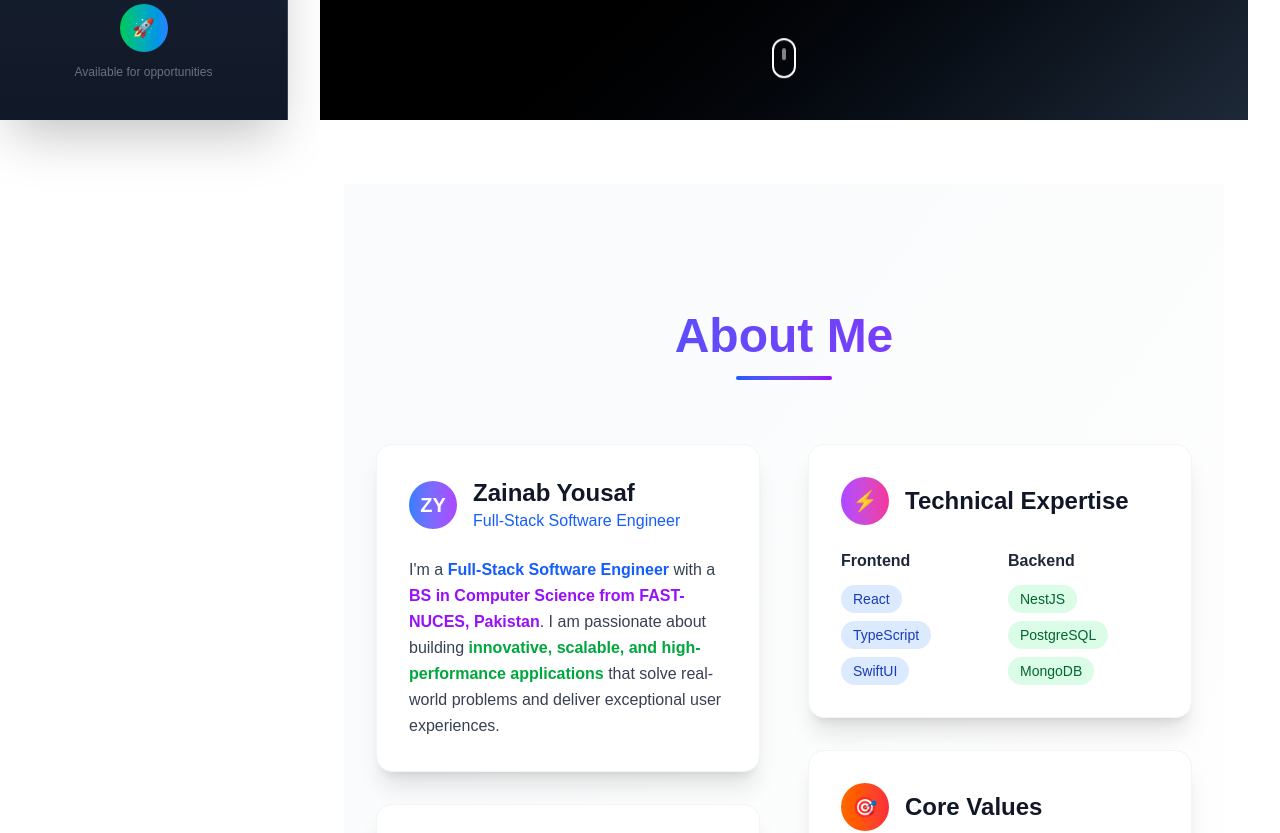
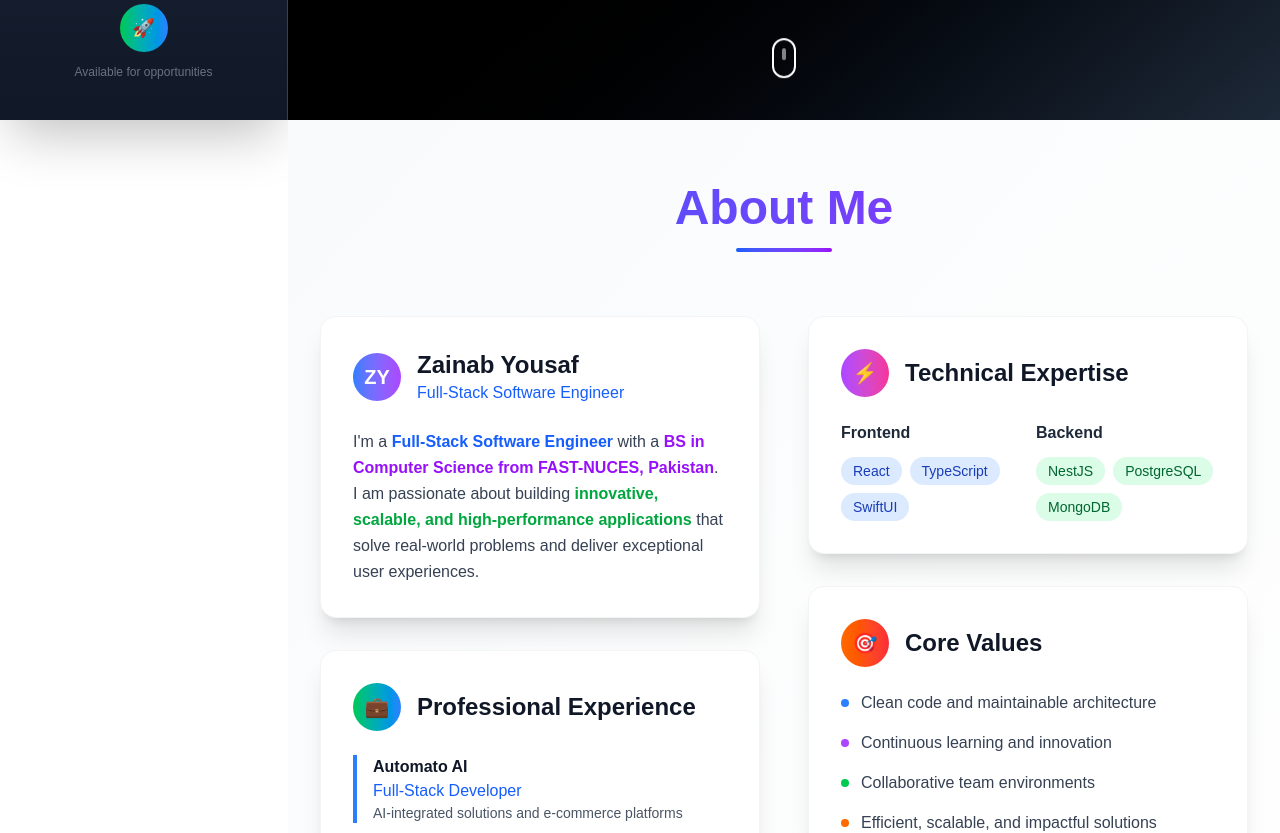
Before and after one commit to zainab-yousaf/zainab-yousaf, a Next.js app: page / in a window 1280 px wide. Shown: the part 680-1513 px from the top of the page. Built offline with nearby package versions, Linux system fonts and the light colour scheme.

Commit message:
enhancement in the sitee

```diff
--- a/app/page.tsx
+++ b/app/page.tsx
@@ -11,7 +11,8 @@ export default function Home() {
             <SideNav />
 
             {/* Main Content */}
-            <main className="ml-72 w-full px-8 bg-white">
+            <main className="ml-72 w-full">
+                {/* Home Section - Full Width Background */}
                 <section
                     id="home"
                     className="h-screen flex flex-col items-center justify-center text-center bg-gradient-to-br from-gray-900 via-black to-gray-800 text-white relative overflow-hidden"
@@ -75,31 +76,20 @@ export default function Home() {
                     </div>
                 </section>
 
-                <section
-                    id="about"
-                    className="min-h-screen justify-center py-16 px-6 bg-white"
-                >
+                {/* Other Sections - Full Width */}
+                <section id="about" className="min-h-screen bg-white">
                     <About />
                 </section>
 
-                <section
-                    id="projects"
-                    className="min-h-screen justify-center py-16 px-6 bg-white"
-                >
+                <section id="projects" className="min-h-screen bg-white">
                     <Projects />
                 </section>
 
-                <section
-                    id="skills"
-                    className="min-h-screen justify-center py-16 px-6 bg-white"
-                >
+                <section id="skills" className="min-h-screen bg-white">
                     <Skills />
                 </section>
 
-                <section
-                    id="contact"
-                    className="min-h-screen justify-center py-16 px-6 bg-white"
-                >
+                <section id="contact" className="min-h-screen bg-white">
                     <ContactInfo />
                 </section>
             </main>
--- a/components/About.tsx
+++ b/components/About.tsx
@@ -2,7 +2,7 @@
 
 export default function About() {
     return (
-        <div className="min-h-screen flex items-start justify-center px-8 pt-32 bg-gradient-to-br from-gray-50 to-white">
+        <div className="min-h-screen flex items-start justify-center px-8 py-16 bg-gradient-to-br from-gray-50 to-white">
             <div className="max-w-6xl w-full">
                 {/* Header Section */}
                 <div className="text-center mb-16">
--- a/components/ContactInfo.tsx
+++ b/components/ContactInfo.tsx
@@ -50,7 +50,7 @@ export default function Contact() {
     return (
         <section
             id="contact"
-            className="min-h-screen py-20 bg-gradient-to-br from-gray-50 to-white"
+            className="min-h-screen py-20 px-8 bg-gradient-to-br from-gray-50 to-white"
         >
             <div className="max-w-7xl mx-auto px-6">
                 {/* Header Section */}
--- a/components/Project.tsx
+++ b/components/Project.tsx
@@ -72,7 +72,7 @@ export default function Projects() {
     return (
         <section
             id="projects"
-            className="min-h-screen py-16 px-6 bg-gradient-to-br from-gray-50 to-white"
+            className="min-h-screen py-16 px-8 bg-gradient-to-br from-gray-50 to-white"
         >
             <div className="max-w-7xl mx-auto">
                 {/* Header Section */}
--- a/components/Skills.tsx
+++ b/components/Skills.tsx
@@ -67,7 +67,7 @@ export default function Skills() {
     return (
         <section
             id="skills"
-            className="min-h-screen py-20 bg-gradient-to-br from-gray-50 to-white"
+            className="min-h-screen py-20 px-8 bg-gradient-to-br from-gray-50 to-white"
         >
             <div className="max-w-7xl mx-auto px-6">
                 {/* Header Section */}
```
